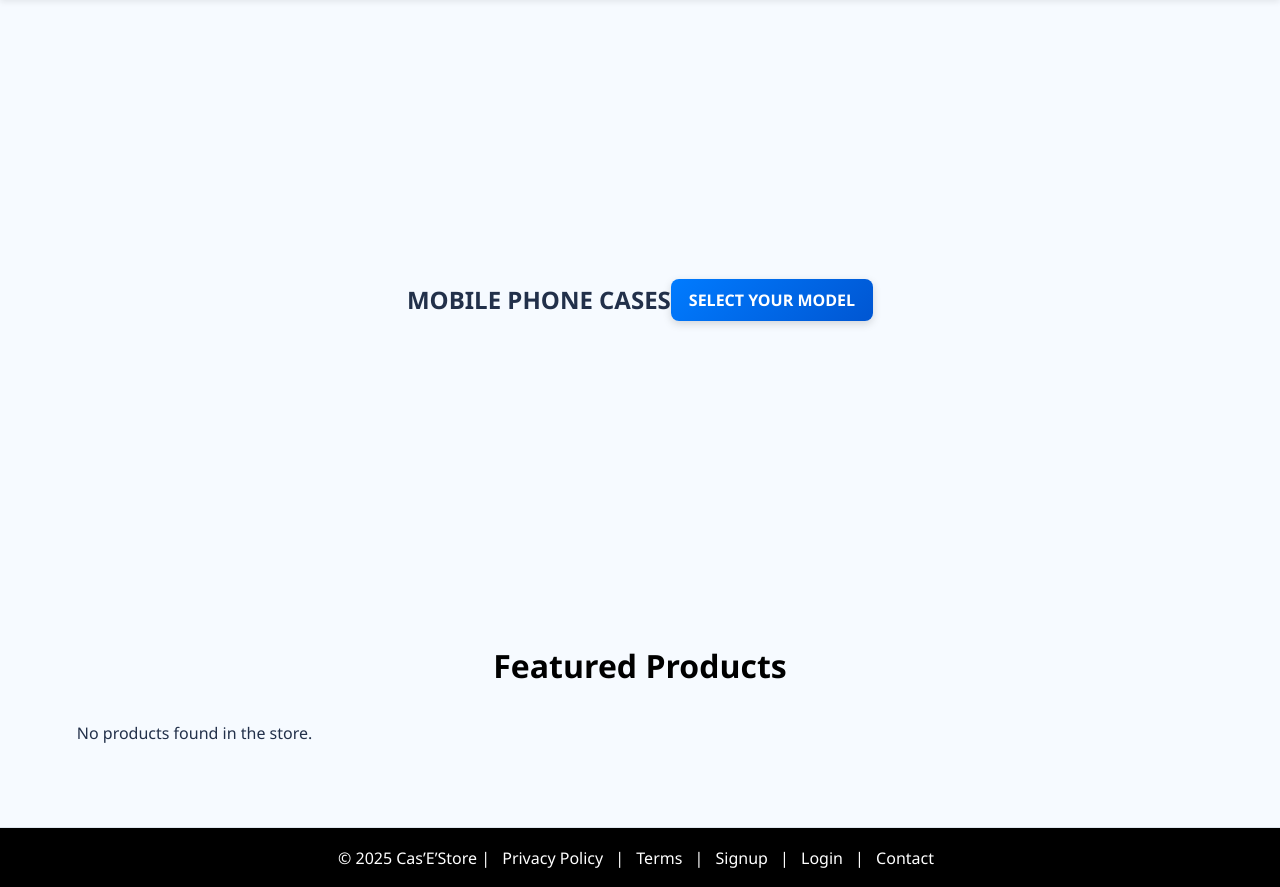
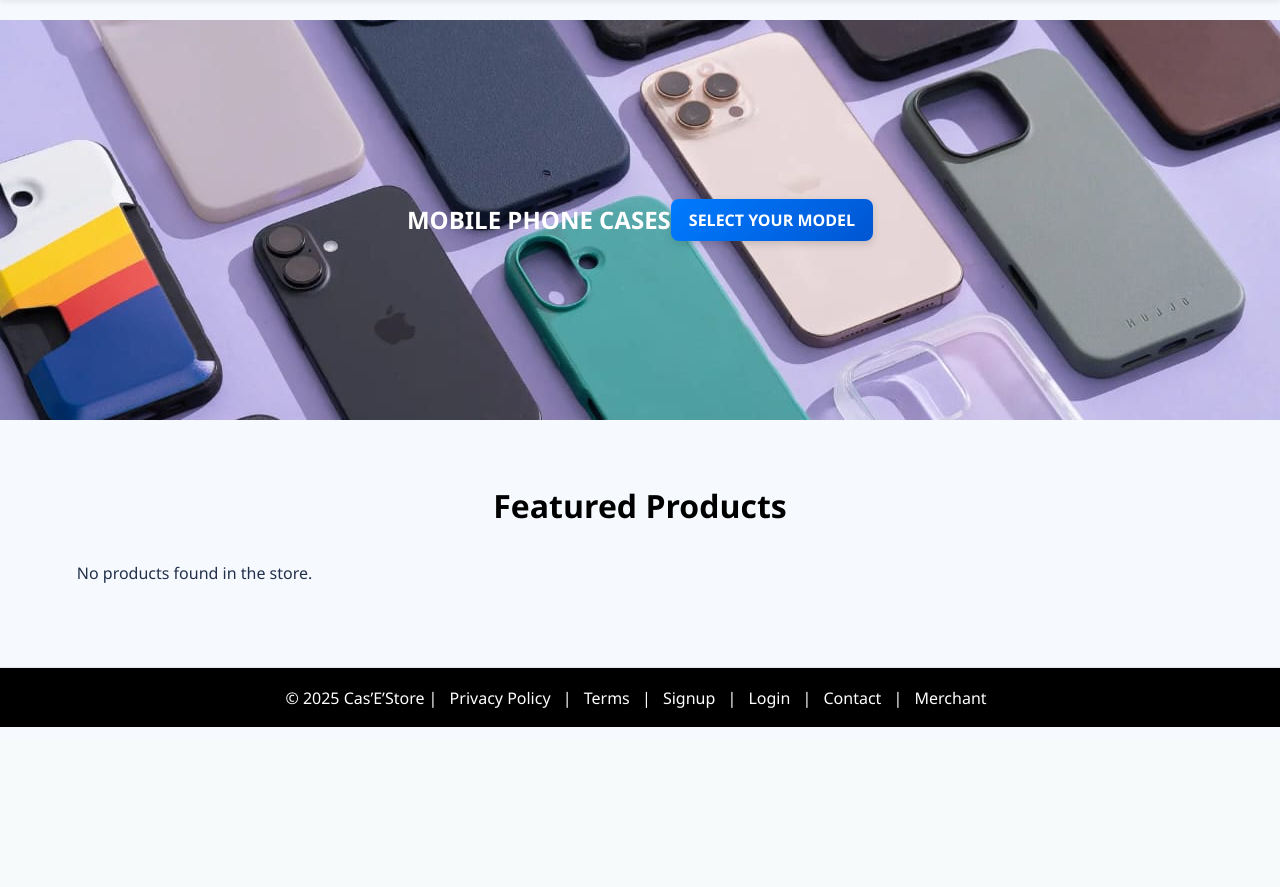
Before and after one commit to Ajmal-khan-dev/casestore_backup, a PHP site: page / in a window 1280 px wide. Shown: the part 60-947 px from the top of the page. After the commit the page ends 787 px from the top, so only its background shows below. Run offline with PHP 8.4, Linux system fonts and the light colour scheme; data that the repository does not hold is empty.

Commit message:
updated merchant login

```diff
--- a/assets/css/style.css
+++ b/assets/css/style.css
@@ -222,14 +222,18 @@ header, nav {
 
 /* ==================== Hero Section ==================== */
 .hero {
-  height: 70vh;
-  background: ur("../image/background.jpg");
-  display: flex;
-  justify-content: center;
-  align-items: center;
-  text-align: center;
-  position: relative;
+    height: 400px;
+    background-image: url('../image/background.jpg');
+    background-size: cover;
+    background-position: center;
+    background-repeat: no-repeat;
+    display: flex;
+    align-items: center;
+    justify-content: center;
+    color: white;
+    text-align: center;
 }
+
 
 .hero-content {
   color: white;
--- a/index.php
+++ b/index.php
@@ -124,7 +124,8 @@ include 'config/db.php'; // DB connection
        <a href="pages/terms.php">Terms</a> |
        <a href="pages/signup.php">Signup</a> |
        <a href="pages/login.php">Login</a> |
-       <a href="pages/contact.php">Contact</a>
+       <a href="pages/contact.php">Contact</a> |
+       <a href="admin">Merchant</a>
     </p>
   </footer>
   <script>
--- a/pages/product.php
+++ b/pages/product.php
@@ -27,6 +27,7 @@ if (isset($_GET['id']) && is_numeric($_GET['id'])) {
   <link rel="stylesheet" href="../assets/css/style.css">
 </head>
 <body>
+  <a href="../index.php" class="back-btn">← Back</a>
   <div class="container">
     <div class="product-detail">
       <div class="product-image">
--- a/pages/products.php
+++ b/pages/products.php
@@ -84,6 +84,7 @@ include '../config/db.php';
     </style>
 </head>
 <body>
+<a href="../index.php" class="back-btn">← Back</a>
 <div class="container">
     <h2>Our Phone Cases</h2>
     <div class="product-grid">
```
